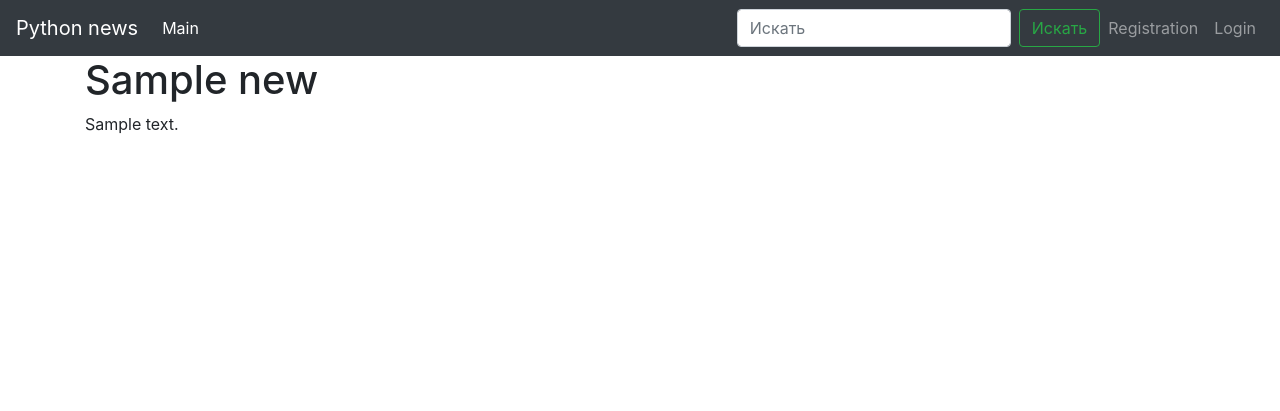
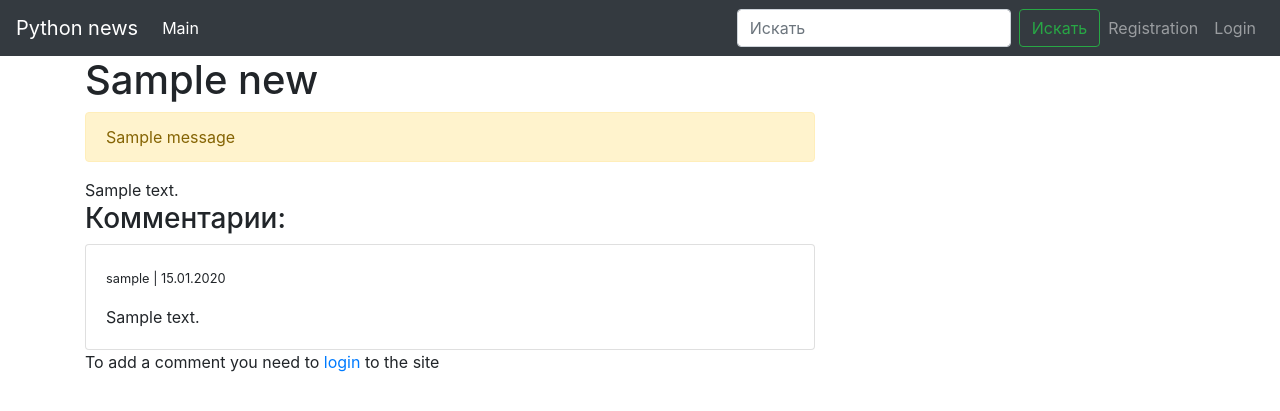
Before and after one commit to mssorokine/webapp, a Flask app: page /news/1 in a window 1280 px wide. Shown: the top 411 px of the page. Run offline with Flask 2, Linux system fonts and the light colour scheme; tables that the repository leaves empty hold one stand-in row (values such as "Sample post"); one stand-in notice (Sample message) is shown; some libraries are stand-ins or nearby versions.

Commit message:
add comment model, add request redirect + some major improvements

```diff
--- /dev/null
+++ b/webapp/news/forms.py
@@ -0,0 +1,14 @@
+from flask_wtf import FlaskForm
+from wtforms import HiddenField, StringField, SubmitField
+from wtforms.validators import DataRequired, ValidationError
+
+from webapp.news.models import News
+
+class CommentForm(FlaskForm):
+    news_id = HiddenField('ID новости', validators=[DataRequired()])
+    comment_text = StringField('Ваш комментарий', validators=[DataRequired()], render_kw={"class": "form-control"})
+    submit = SubmitField('Отправить', render_kw={"class": "btn btn-dark"})
+
+    def validate_news_id(self, news_id):
+        if not News.query.get(news_id.data):
+            raise ValidationError('No such news')
--- a/webapp/news/views.py
+++ b/webapp/news/views.py
@@ -1,7 +1,11 @@
-from flask import  abort, Blueprint, current_app, render_template
+from flask import abort, Blueprint, current_app, flash, render_template, redirect, request, url_for
+from flask_login import current_user, login_required
 
-from webapp.news.models import News
+from webapp.db import db
+from webapp.news.forms import CommentForm
+from webapp.news.models import Comment, News
 from webapp.weather import get_city_weather
+from webapp.utils import get_redirect_target
 
 blueprint = Blueprint('news', __name__)
 
@@ -17,4 +21,20 @@ def single_news(news_id):
     my_news = News.query.filter(News.id == news_id).first()
     if not my_news:
         abort(404)
-    return render_template('news/single_news.html', page_title=my_news.title, news=my_news)
+    comment_form = CommentForm(news_id=my_news.id)
+    return render_template('news/single_news.html', page_title=my_news.title, news=my_news, comment_form=comment_form)
+
+@blueprint.route('/news/comment', methods=['POST'])
+@login_required
+def add_comment():
+    form = CommentForm()
+    if form.validate_on_submit():
+        comment = Comment(text=form.comment_text.data, news_id=form.news_id.data, user_id=current_user.id)
+        db.session.add(comment)
+        db.session.commit()
+        flash('Comment successfully added')
+    else:
+        for field, errors in form.errors.items():
+            for error in errors:
+                flash('Error in field "{}": - {}'.format(getattr(form, field).label.text, error))
+    return redirect(get_redirect_target())
--- /dev/null
+++ b/webapp/templates/messages.html
@@ -0,0 +1,9 @@
+{% with messages = get_flashed_messages() %}
+    {% if messages %}
+    <div class="alert alert-warning" role="alert">
+        {% for message in messages %}
+            {{ message }}<br>
+        {% endfor %}
+    </div>
+    {% endif %}
+{% endwith %}
--- a/webapp/templates/news/single_news.html
+++ b/webapp/templates/news/single_news.html
@@ -3,7 +3,36 @@
 {% block content %}
     <div class="row">
         <div class="col-8 news-content">
+            {% include('messages.html') %}
             {{ news.text|safe }}
+            {% if news.comments %}
+            <h3>Комментарии:</h3>
+                {% for comment in news.comments %}
+                <div class="card">
+                    <div class="card-body">
+                        <p class="card-text">
+                            <small> {{ comment.user.username }} | {{ comment.created.strftime('%d.%m.%Y') }}
+                            </small>
+                        </p>
+                        <p class="card-text">{{ comment.text }}</p>
+                    </div>
+                </div>
+                {% endfor %}
+            {% endif %}
+            {% if current_user.is_authenticated %}
+                <form action="{{ url_for('news.add_comment') }}" method="POST">
+                    {{ comment_form.hidden_tag() }}
+                    <div class="form-group">
+                        {{ comment_form.comment_text.label }}
+                        {{ comment_form.comment_text() }}
+                    </div>
+                        {{ comment_form.submit() }}
+                </form>
+            {% else %}
+                <p>
+                    To add a comment you need to <a href="{{ url_for('user.login', next=request.full_path) }}">login</a> to the site
+                </p>
+            {% endif %}
         </div>
     </div>
 {% endblock %}
--- a/webapp/user/views.py
+++ b/webapp/user/views.py
@@ -1,5 +1,6 @@
 from webapp.user.forms import LoginForm, RegistrationForm
 from webapp.user.models import User
+from webapp.utils import get_redirect_target
 
 from webapp.db import db
 
@@ -11,7 +12,7 @@ blueprint = Blueprint('user', __name__, url_prefix='/users')
 @blueprint.route('/login')
 def login():
     if current_user.is_authenticated:
-        return redirect(url_for('news.index'))
+        return redirect(get_redirect_target())
 
     title = "Authorization"
     login_form = LoginForm()
@@ -25,7 +26,7 @@ def process_login():
         if user and user.check_password(form.password.data):
             login_user(user, remember=form.remember_me.data)
             flash('Вы успешно вошли на сайт')
-            return redirect(url_for('news.index'))
+            return redirect(get_redirect_target())
     flash('Неправильное имя пользователя или пароль')
     return redirect(url_for('user.login'))
 
```
Also changed, not shown: migrations/versions/71fd56c67d49_add_comments_model.py (added, +41 -0 lines), webapp/news/models.py (+18 -0 lines), webapp/templates/news/index.html (+2 -10 lines), webapp/templates/user/login.html (+1 -9 lines), webapp/templates/user/registration.html (+1 -10 lines), webapp/utils.py (added, +14 -0 lines).
